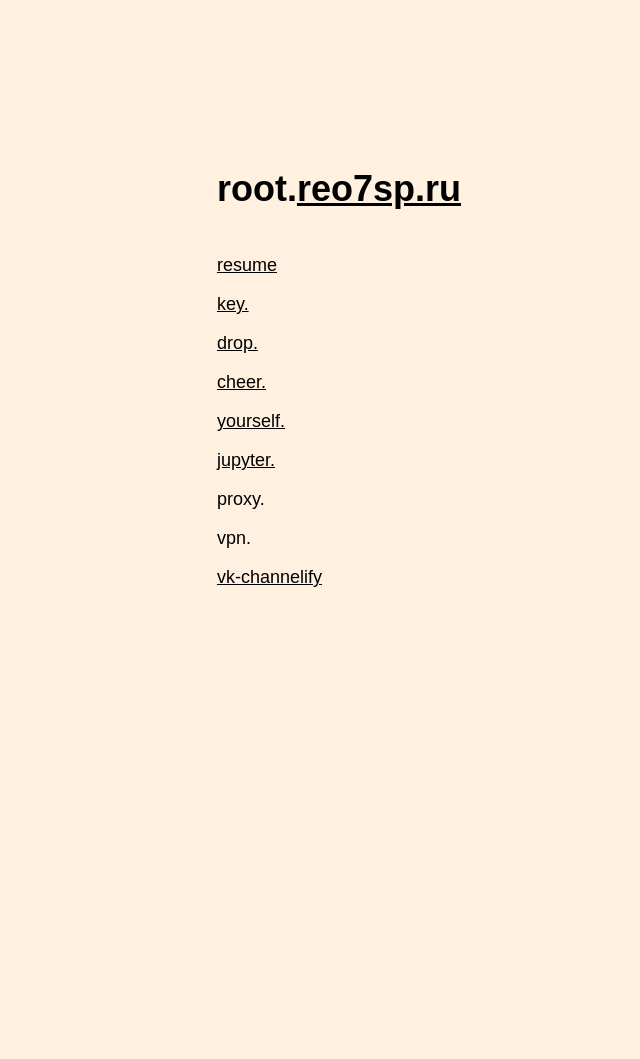
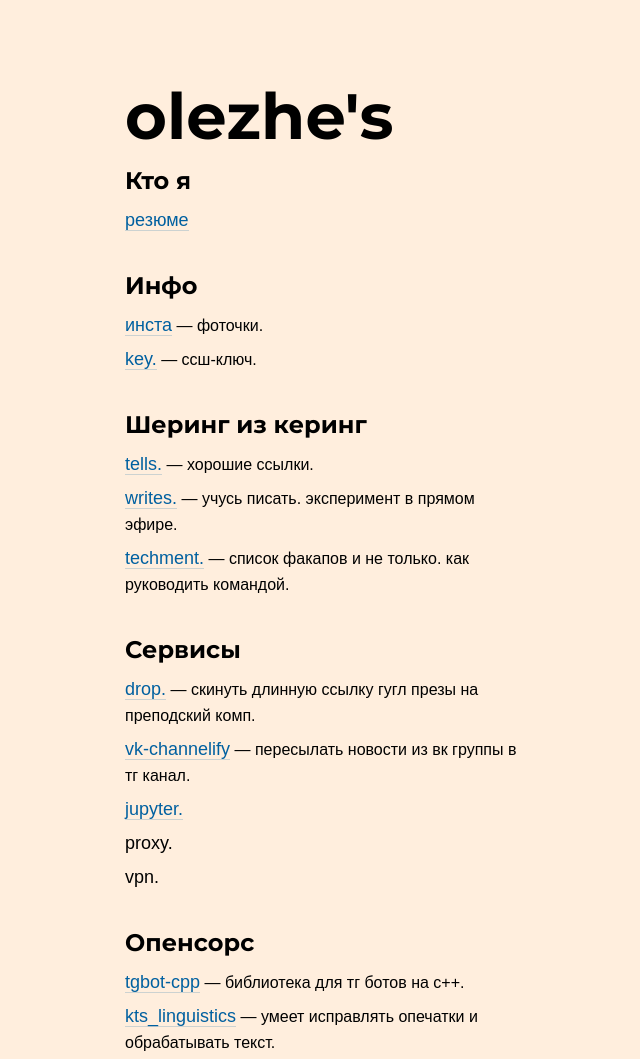
Before and after one commit to reo7sp/root, a plain HTML site: page index.html in a window 1280 px wide. Shown: the whole page, without its empty margins (603-1243 px from the left). Before the commit the page ends 800 px from the top, so only its background shows below. Drawn offline with Linux system fonts and the light colour scheme.

Commit message:
Version 2

```diff
--- a/index.html
+++ b/index.html
@@ -1,74 +1,130 @@
 <!DOCTYPE html>
-<html lang="en">
+<html lang="ru">
 
 <head>
     <meta charset="UTF-8">
     <meta name="viewport" content="width=device-width, initial-scale=1">
-    <title>root.reo7sp.ru</title>
+    <title>olezh.es</title>
+
+    <link href="https://fonts.googleapis.com/css?family=Montserrat:700" rel="stylesheet">
     <style>
         body {
             font-family: sans-serif;
-            font-size: 18px;
-            background-color: #fff0e0;
+            font-size: 16px;
+            line-height: 26px;
+            background-color: #fed;
+            margin: 0;
+        }
+
+        h1, h2, h3 {
+            font-family: 'Montserrat', sans-serif;
+            margin: 0;
+            margin-top: 39px;
+            margin-bottom: 13px;
+        }
+
+        p {
+            margin: 7px 0;
+        }
+
+        h1 {
+            font-size: 4em;
+        }
+
+        h2 {
+            font-size: 1.5em;
+        }
+
+        a {
+            color: #0060a0;
+            text-decoration: none;
+            border-bottom: 1px solid rgba(0,96,160,.2);
+        }
+
+        a:hover {
+            color: #d04000;
+            border-bottom-color: rgba(208,64,0,.2);
+        }
+
+        .item {
+            font-size: 1.125em;
         }
 
         #container {
-            margin: 24px;
+            margin: 64px 24px;
+            margin-bottom: 130px;
         }
 
         @media (min-width: 640px) {
             #container {
                 position: absolute;
-                right: 15%;
-                top: 15%;
+                left: 55%;
+                width: 400px;
             }
         }
+    </style>
 
-        @media (max-width: 640px) {
-            body {
-                text-align: right;
-            }
-            #container {
-                margin-top: 48px;
-            }
-        }
-
-        a {
-            color: #000;
-        }
-    </style>
+    <script>
+        window.addEventListener('mousemove', function (e) {
+            var x = Math.round(e.clientX / window.innerWidth * 360 - 60) % 360;
+            var y = ((e.clientY / window.innerHeight) * 0.5 + 0.25) * 100;
+            document.body.style.backgroundColor = 'hsl(' + x + ', ' + y + '%, 70%)';
+        });
+    </script>
 </head>
 
 <body>
 
     <div id="container">
-        <h1 style="margin-bottom: 1.25em">root.<a href="//oleg.rocks">reo7sp.ru</a></h1>
+        <h1>olezhe's</h1>
+
+        <h2>Кто я</h2>
         <p>
-            <a href="//oleg.rocks">resume</a>
+            <a class="item" href="//oleg.rocks">резюме</a>
+        </p>
+
+        <h2>Инфо</h2>
+        <p>
+            <a class="item" href="//instagram.com/reo7sp">инста</a> — фоточки.
         </p>
         <p>
-            <a href="//key.reo7sp.ru">key.</a>
+            <a class="item" href="//key.olezh.es">key.</a> — ссш-ключ.
+        </p>
+
+        <h2>Шеринг из керинг</h2>
+        <p>
+            <a class="item" href="//tells.olezh.es">tells.</a> — хорошие ссылки.
         </p>
         <p>
-            <a href="//drop.reo7sp.ru">drop.</a>
+            <a class="item" href="//writes.olezh.es">writes.</a> — учусь писать. эксперимент в прямом эфире.
         </p>
         <p>
-            <a href="//cheer.reo7sp.ru">cheer.</a>
+            <a class="item" href="//techment.olezh.es">techment.</a> — список факапов и не только. как руководить командой.
+        </p>
+
+        <h2>Сервисы</h2>
+        <p>
+            <a class="item" href="//drop.olezh.es">drop.</a> — скинуть длинную ссылку гугл презы на преподский комп.
         </p>
         <p>
-            <a href="//yourself.reo7sp.ru">yourself.</a>
+            <a class="item" href="//reo7sp.github.io/vk-channelify/">vk-channelify</a> — пересылать новости из вк группы в тг канал.
         </p>
         <p>
-            <a href="//jupyter.reo7sp.ru">jupyter.</a>
+            <a class="item" href="//jupyter.olezh.es">jupyter.</a>
         </p>
         <p>
-            proxy.
+            <span class="item">proxy.</span>
         </p>
         <p>
-            vpn.
+            <span class="item">vpn.</span>
+        </p>
+
+        <h2>Опенсорс</h2>
+        <p>
+            <a class="item" href="https://github.com/reo7sp/tgbot-cpp">tgbot-cpp</a> — библиотека для тг ботов на с++.
         </p>
         <p>
-            <a href="//reo7sp.github.io/vk-channelify/">vk-channelify</a>
+            <a class="item" href="https://github.com/ktsstudio/kts_linguistics">kts_linguistics</a> — умеет исправлять опечатки и обрабатывать текст.
         </p>
     </div>
 
```
Also changed, not shown: 1 other file.
